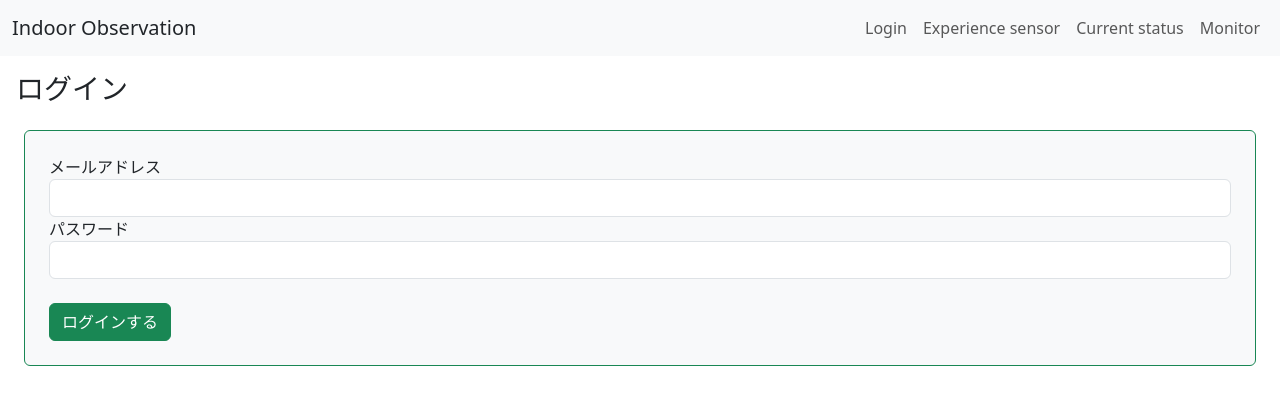
After one commit to shuri12290/Indor_obsarvation, a Django app: template templates/registration/login.html in a window 1280 px wide. The commit adds this page. Shown: the top 405 px of the page. Run offline with Django 3.2, Linux system fonts and the light colour scheme; the template is opened without the code that fills it, so the values that code supplies are empty.

Commit message:
new file:   templates/registration/login.html

```diff
--- a/templates/base.html
+++ b/templates/base.html
@@ -22,9 +22,12 @@
         </div>
         <div class="offcanvas-body">
           <ul class="navbar-nav ms-auto">
-            <li class="nav-item"><a href="#" class="nav-link">Login</a></li>
-            <li class="nav-item"><a href="#" class="nav-link">Logout</a></li>
-            <li class="nav-item"><a href="#" class="nav-link">Experience sensor</a></li>
+            {%  if user.is_authenticated %}
+            <li class="nav-item"><a href="{% url 'logout' %}" class="nav-link">Logout</a></li>
+            {% else %}
+            <li class="nav-item"><a href="{% url 'login' %}" class="nav-link">Login</a></li>
+            {% endif %}
+            <li class="nav-item"><a href="{% url 'experience' %}" class="nav-link">Experience sensor</a></li>
             <li class="nav-item"><a href="#" class="nav-link">Current status</a></li>
             <li class="nav-item"><a href="#" class="nav-link">Monitor</a></li>
           </ul>
@@ -34,6 +37,5 @@
   </div>
   {% block content%}
   {% endblock %}
-  <h1 class="my-5 text-center">ほげ</h1>
 </body>
 </html>
--- /dev/null
+++ b/templates/registration/login.html
@@ -0,0 +1,21 @@
+{% extends 'base.html' %}
+{% load static %}
+
+{% block title %}ログイン{% endblock %}
+
+{% block content %}
+<h3 class="m-3">ログイン</h1>
+
+<form method="post" class="p-4 m-4 bg-light border border-success rounded form-group">
+    {% csrf_token %}
+    {% for error in form.errors.values %}
+        <p>メールアドレスかパスワードが間違っています。</p>
+    {% endfor %}
+    <label>メールアドレス</label>
+    <input class="form-control" name="username">
+    <label>パスワード</label>
+    <input type="password" class="form-control" name="password">
+    <button type="submit" class="btn btn-success mt-4">ログインする</button>
+</form>
+
+{% endblock %}
```
